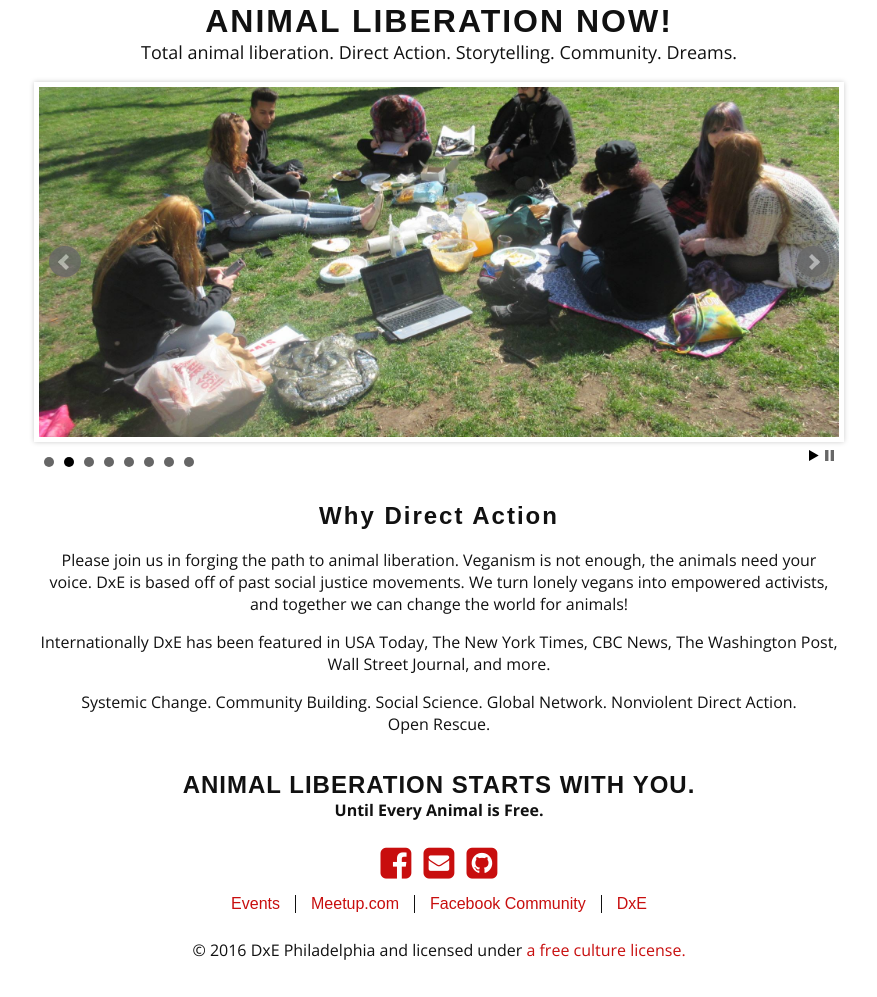
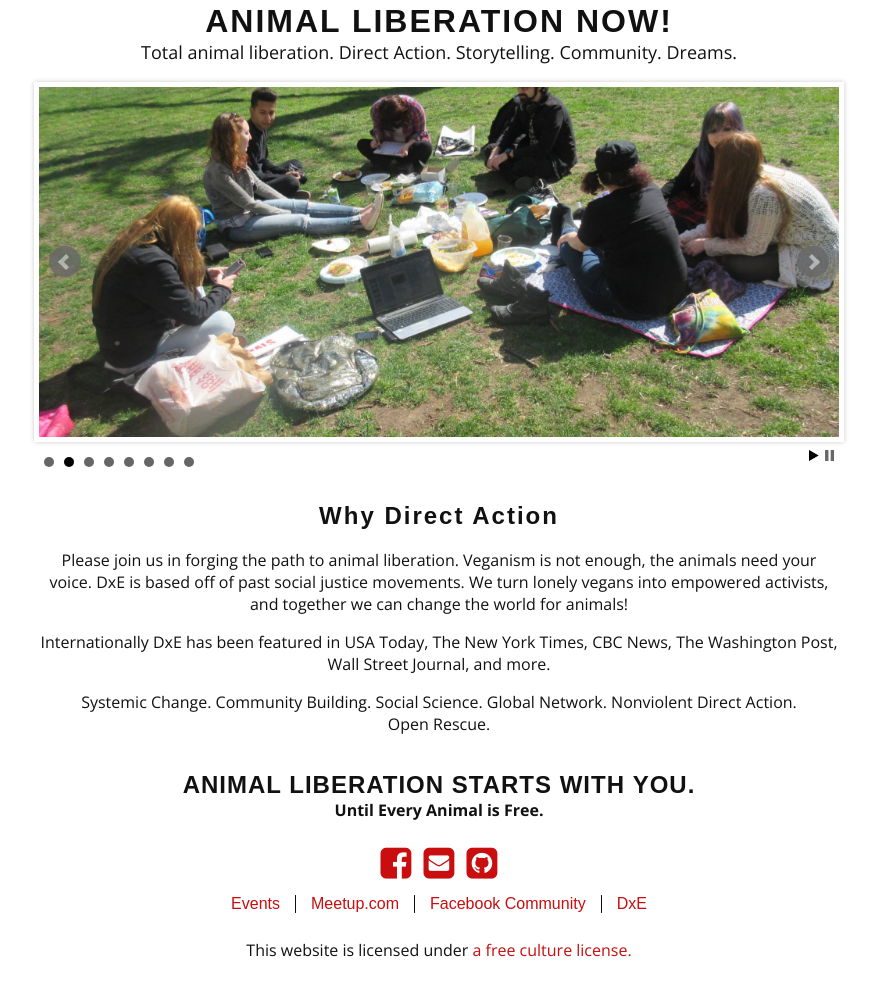
Before and after one commit to sbs0414/liberationphilly.org, a plain HTML site: page www/index.html in a window 1280 px wide. Shown: the part 431-1428 px from the top of the page, without its empty margins (201-1078 px from the left). Drawn offline with nearby package versions, Linux system fonts and the light colour scheme; no server answers; a web font is replaced by a local one.

Commit message:
Update readme and copyright info

```diff
--- a/www/index.html
+++ b/www/index.html
@@ -134,7 +134,7 @@
       <a href="https://www.facebook.com/groups/160573040962589/" target="_blank">Facebook Community</a>
       <a href="http://www.directactioneverywhere.com" target="_blank">DxE</a>
     </div>
-    <p class="copyright">&copy; 2016 DxE Philadelphia and licensed under <a href="https://github.com/directactioneverywhere/dxephilly.org" target="_blank">a free culture license.</a></p>
+    <p>This website is licensed under <a href="https://github.com/directactioneverywhere/dxephilly.org" target="_blank">a free culture license.</a></p>
     <!-- Scripts -->
     <script src="http://ajax.googleapis.com/ajax/libs/jquery/1.8.2/jquery.min.js"></script>
     <script src="lib/bxslider/jquery.bxslider.min.js"></script>
```
Also changed, not shown: README.md.
